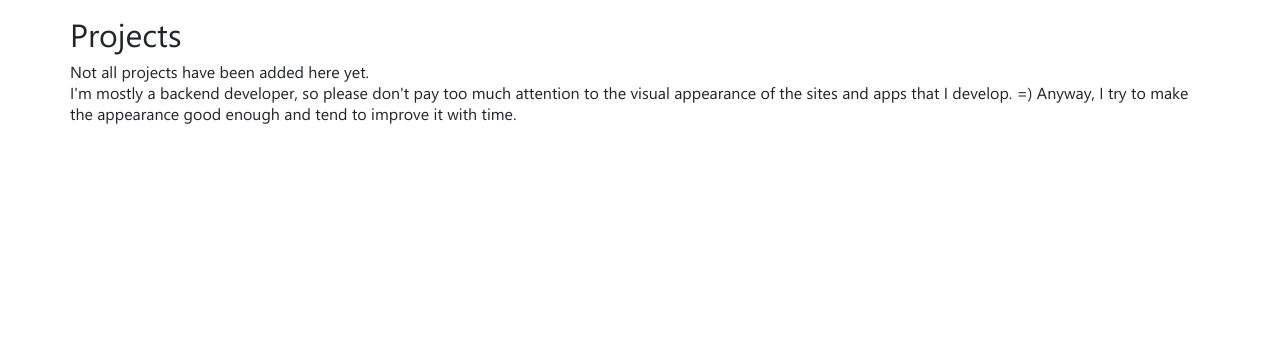
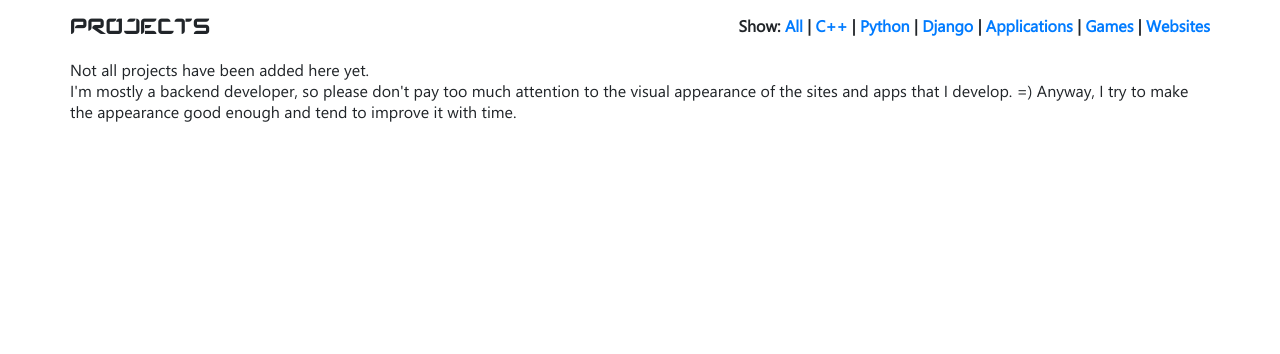
Before and after one commit to hyperfield/devportfolio, a Django app: page / in a window 1280 px wide. Shown: the part 66-420 px from the top of the page. Run offline with Django 4.2, Linux system fonts and the light colour scheme; data that the repository does not hold is empty; parts of the project's set-up code (start-up, migrations or seed data) failed here and were passed over; some libraries are stand-ins or nearby versions.

Commit message:
Added a category and technology filter for the Projects section. Changed font for section headings.

```diff
--- a/dev_portfolio/templates/contact_page.html
+++ b/dev_portfolio/templates/contact_page.html
@@ -11,7 +11,7 @@
 
 <div class="col-md-12 offset-md-4">
 
-<h2>Contact</h2>
+<div class="section-title">Contact</div>
 <p>
   <h5 class="contact_email">
     Send me an e-mail to <a href="mailto:{{ email }}" class="email">{{ email }}</a>
--- a/dev_portfolio/templates/project_index.html
+++ b/dev_portfolio/templates/project_index.html
@@ -2,8 +2,18 @@
 {% load static %}
 {% block title_suffix %}Projects{% endblock %}
 {% block page_content %}
-<h2>Projects</h2>
-
+<div class="section-title">Projects
+  <div class="projects-filter">
+    Show:
+    <a href="{% url 'project_index' %}">All</a> |
+    <a href="{% url 'project_technology' technology='C++' %}">C++</a> |
+    <a href="{% url 'project_technology' technology='Python' %}">Python</a> |
+    <a href="{% url 'project_technology' technology='Django' %}">Django</a> |
+    <a href="{% url 'project_category' category='Application' %}">Applications</a> |
+    <a href="{% url 'project_category' category='Game' %}">Games</a> |
+    <a href="{% url 'project_category' category='Website' %}">Websites</a>
+  </div>
+</div>
 <p style="padding-bottom: 25px;">Not all projects have been added here yet.<br>
   I'm mostly a backend developer, so please
   don't pay too much attention to the visual appearance of the sites and apps that
--- a/dev_portfolio/templates/updates_index.html
+++ b/dev_portfolio/templates/updates_index.html
@@ -3,7 +3,7 @@
 
 {% block page_content %}
 <div class="col-md-8 offset-md-2">
-    <h2>Updates (also known as News)</h2>
+    <div class="section-title">Updates (a.k.a. News)</div>
     <hr>
     {% for update in updates %}
     <div class="update">
--- a/projects/models.py
+++ b/projects/models.py
@@ -56,7 +56,8 @@ class Image(models.Model):
 class Project(models.Model):
     title = models.CharField(max_length=50)
     slug = models.CharField(max_length=25, null=True)
-    category = models.ForeignKey(Category, on_delete=models.PROTECT, null=True)
+    category = models.ForeignKey(Category, on_delete=models.PROTECT,
+                                 related_name="projects", null=True)
     url = models.URLField(max_length=255, null=True, blank=True)
     url_name = models.CharField(max_length=247, null=True, blank=True)
     src_url = models.URLField(max_length=255, null=True, blank=True)
--- a/projects/urls.py
+++ b/projects/urls.py
@@ -6,4 +6,7 @@ from . import views
 urlpatterns = [
     path("", views.project_index, name="project_index"),
     path("projects/<str:slug>/", views.project_detail, name="project_detail"),
+    path("<str:category>/", views.project_index, name="project_category"),
+    path("tech/<str:technology>/", views.project_index,
+         name="project_technology"),
 ]
--- a/projects/views.py
+++ b/projects/views.py
@@ -2,8 +2,15 @@ from django.shortcuts import render
 from projects.models import Project
 
 
-def project_index(request):
-    projects = Project.objects.all()
+def project_index(request, category=None, technology=None):
+    if not category and not technology:
+        projects = Project.objects.all()
+    elif category:
+        projects = Project.objects.filter(category__title=category)
+    else:
+        projects = Project.objects.filter(
+            technologies__title=technology
+            )
     context = {
         'projects': projects,
     }
--- a/static/css/main.css
+++ b/static/css/main.css
@@ -70,6 +70,13 @@ html {
 .btn-primary:visited {
   background-color: gray !important;
   border-color: gray !important;
+}
+
+.projects-filter {
+  float: right;
+  font-family: 'Segoe';
+  font-size: 16px;
+  font-weight: 600;
 }
 
 .footer {
@@ -164,12 +171,6 @@ li.active a:active li.active a:focus {
   padding-bottom: 10px;
 }
 
-/* .vr {
-  border: 5px solid green;
-  height: 10px;
-  width: 10px;
-} */
-
 .card-title {
   background-color: rgb(159, 184, 184);
   color: rgb(55, 61, 101);
@@ -236,6 +237,12 @@ form input[type="submit"] {
   font-size: 22px;
 }
 
+.section-title {
+  font-family: 'Protos';
+  font-size: 22px;
+  padding-bottom: 20px;
+}
+
 .tech-logo {
   width: 32px;
   height: 32px;
```
